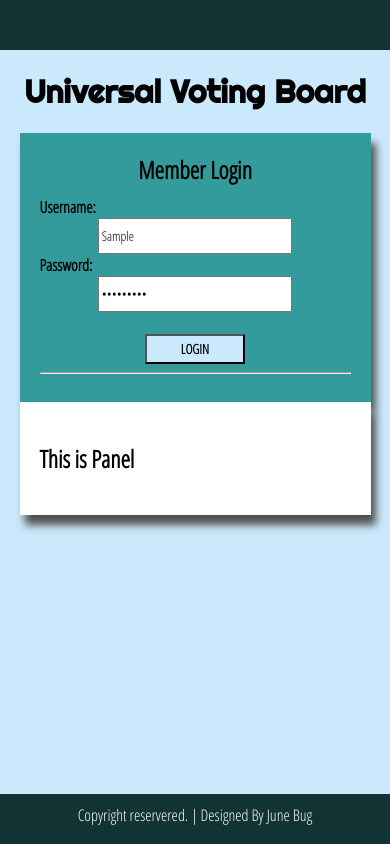
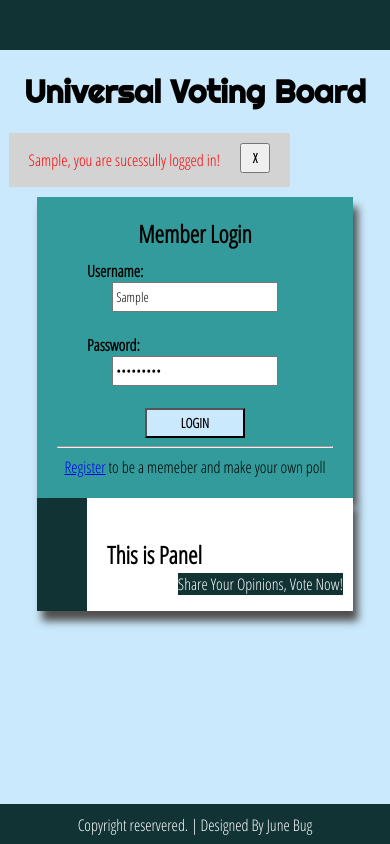
Before and after one commit to Junjpan/voting-app-MERN-stack, a React (Create React App) app in the folder client/: page / in a window 390 px wide. Both pictures are taken after typing "Sample", "Sample123" into the empty fields and a click on the button "LOGIN". Built offline with nearby package versions, Linux system fonts and the light colour scheme.

Commit message:
update APP/login/Panel/Regster component

```diff
--- a/client/src/App.css
+++ b/client/src/App.css
@@ -21,6 +21,7 @@ input{
 label{
   float:left;
   font-weight:bold;
+  margin-left: 30px;
 }
 
 button{
@@ -33,3 +34,12 @@ button:hover{
   background-color: rgb(172, 170, 170) !important;
   color:white;
 }
+
+.message{
+  float:right;
+  margin-right:100px;
+  background:lightgray;
+  display: flex;
+  padding:0px 20px;
+  margin-bottom: 10px;
+}
--- a/client/src/App.js
+++ b/client/src/App.js
@@ -1,19 +1,50 @@
 import React, { Component } from 'react';
 import './App.css';
+import {BrowserRouter as Router, Route, Redirect}  from 'react-router-dom';
 import Login from './components/login/Login';
 import Panel from './components/panel/Panel';
+import Register from './components/register/Register';
+
+
 
 class App extends Component{
 
+  state={
+    user:'',
+    loginStatus:false,
+    msgClosed:true,
+    message:""
+  }
+
+  //if you are not using arrow function, you have to bind this when you are using this function in the render.
+  getStatus=(username)=>{
+
+   if(username!==''){
+
+     this.setState({user:username,
+                    loginStatus:true,
+                   message:`${username}, you are sucessully logged in!`,
+                   msgClosed:false})
+   }
+  }
+
   render(){
+    const msgStyle=this.state.msgClosed? {visibility:"hidden"} :{display:"flex"}
     return (
-      <div >
+      <Router>
             <h1 className="title">Universal Voting Board</h1>
-            <div className="App"  style={{display:"flex",flexWrap:"wrap"}}>
-              <Login />
+            <div className="message" style={msgStyle}>
+    <p style={{color:"red"}}>{this.state.message}</p>
+            <button style={{width:"30px",marginTop:"10px",marginLeft:"20px"}} onClick={()=>{this.setState({msgClosed:true})}}>X</button>
+            </div>
+            <Route path="/" exact render={()=>{
+              return (<div className="App"  style={{display:"flex",flexWrap:"wrap"}}>
+              <Login status={this.getStatus}/>
               <Panel />
-            </div>
-      </div>
+            </div>)
+            }} />
+            <Route path="/register" exact component={Register}/>
+      </Router>
     );
   }
 
--- a/client/src/components/login/Login.js
+++ b/client/src/components/login/Login.js
@@ -1,12 +1,16 @@
 import React ,{useState} from 'react';
+import {Link} from 'react-router-dom';
 
-function Login() {
+function Login(props){
+
     const [user,setUser]=useState('');
     const [password,setPassword]=useState('');
 
     function submit(e){
         e.preventDefault();
         console.log(user,password);
+        // todo: if password is correct, send username,else throw err
+        props.status(user);
     }
 
     return (
@@ -15,7 +19,7 @@ function Login() {
             <div>
                 <form onSubmit={submit}>
                 <label htmlFor="username">Username:</label><br/>
-                <input type="text" id="username" name="username" onChange={e=>{setUser(e.target.value)}}></input><br/>
+                <input type="text" id="username" name="username" onChange={e=>{setUser(e.target.value)}}></input><br/><br/>
                 <label htmlFor="password">Password:</label><br/>
                 <input type="password" id="password" name="password" onChange={e=>{setPassword(e.target.value)}}></input> <br/> <br/>
                 <button type="submit" style={{background:"rgb(203, 233, 252)"}}>LOGIN</button>
@@ -23,6 +27,7 @@ function Login() {
             </div>
             <hr/>
             <div>
+             <Link to="/register">Register</Link> to be a memeber and make your own poll
             </div>
         </div>
     )
--- a/client/src/components/login/login.css
+++ b/client/src/components/login/login.css
@@ -10,9 +10,9 @@
 }
 
 .logintitle{
-    -ms-transform: rotate(-20deg); /*IE9*/
-    -webkit-transform: rotate(-20deg); /*Safari 3-8 */
-    transform:rotate(-20deg) translate(-30px,-80px);;
+    -ms-transform: rotate(-20deg) translate(-30px,-80px); /*IE9*/
+    -webkit-transform: rotate(-20deg) translate(-30px,-80px); /*Safari 3-8 */
+    transform:rotate(-20deg) translate(-30px,-80px);
     background-color:rgb(203, 233, 252);
     width:300px;
     text-align:left;
--- a/client/src/components/panel/Panel.js
+++ b/client/src/components/panel/Panel.js
@@ -5,6 +5,7 @@ class Panel extends Component {
         return (
             <div className="panel">
                 <h2>This is Panel</h2>
+                <p className="subMessage">Share Your Opinions, Vote Now!</p>
             </div>
         )
     }
--- a/client/src/components/panel/panel.css
+++ b/client/src/components/panel/panel.css
@@ -3,12 +3,28 @@
     width:55%;
     margin: 0 auto;
     padding: 40px;
-    box-shadow: 5px 10px 8px  rgb(80, 79, 79); }
+    border-left: #123333 50px solid;
+    box-shadow: 5px 10px 8px  rgb(80, 79, 79);
+    position:relative;
+     }
 
-
+.subMessage{
+    position: absolute;
+    bottom:0px;
+    right:10px;
+    background-color:#123333;
+    text-align:left;
+    color:white;
+    padding:0px 40px;
+    font-family:'Open Sans Condensed', sans-serif;
+}
 @media only screen and (max-width:1000px){
     .panel{
         width:90%;
         padding:20px;
     }
+
+    .subMessage{
+        padding:0px;
+    }
 }
--- /dev/null
+++ b/client/src/components/register/Register.js
@@ -0,0 +1,11 @@
+import React from 'react';
+
+function Register() {
+    return (
+        <div>
+            <h1>This is register page</h1>
+        </div>
+    )
+}
+
+export default Register;
--- a/client/src/index.css
+++ b/client/src/index.css
@@ -3,6 +3,7 @@
 
 *{
     font-family: 'Open Sans Condensed', sans-serif;
+    box-sizing: border-box;
 }
 
 
```
Also changed, not shown: client/src/components/register/register.css (added).
